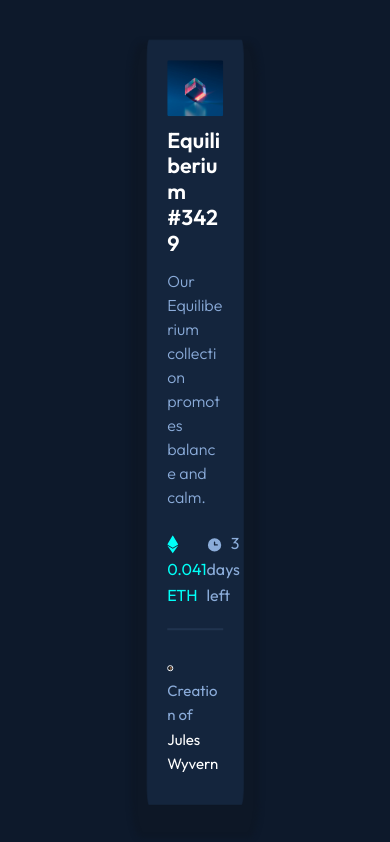
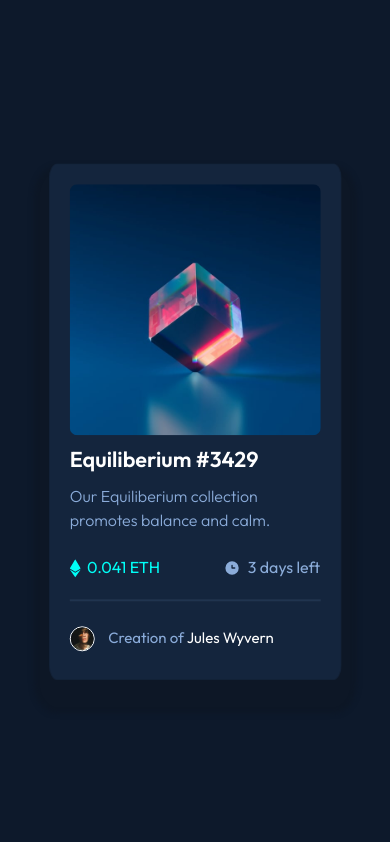
Before and after one commit to HelmerR302/01_nft-preview-card-component, a plain HTML site: page index.html in a window 390 px wide. Drawn offline with nearby package versions, Linux system fonts and the light colour scheme.

Commit message:
Improved responsive view and preview image

```diff
--- a/csssheet.css
+++ b/csssheet.css
@@ -135,8 +135,14 @@ hr {
   color: white;
 }
 
-/* ------------------- Responsive  breakpoint at 375px ------------------*/
-@media only screen and (max-width: 375px) {
+/* ------------------- Responsive  view ------------------*/
+@media only screen and (max-width: 950px) {
+  .card {
+    width: 40%;
+  }
+}
+
+@media only screen and (max-width: 600px) {
   .card {
     width: 75%;
   }
```
Also changed, not shown: 1 other file.
